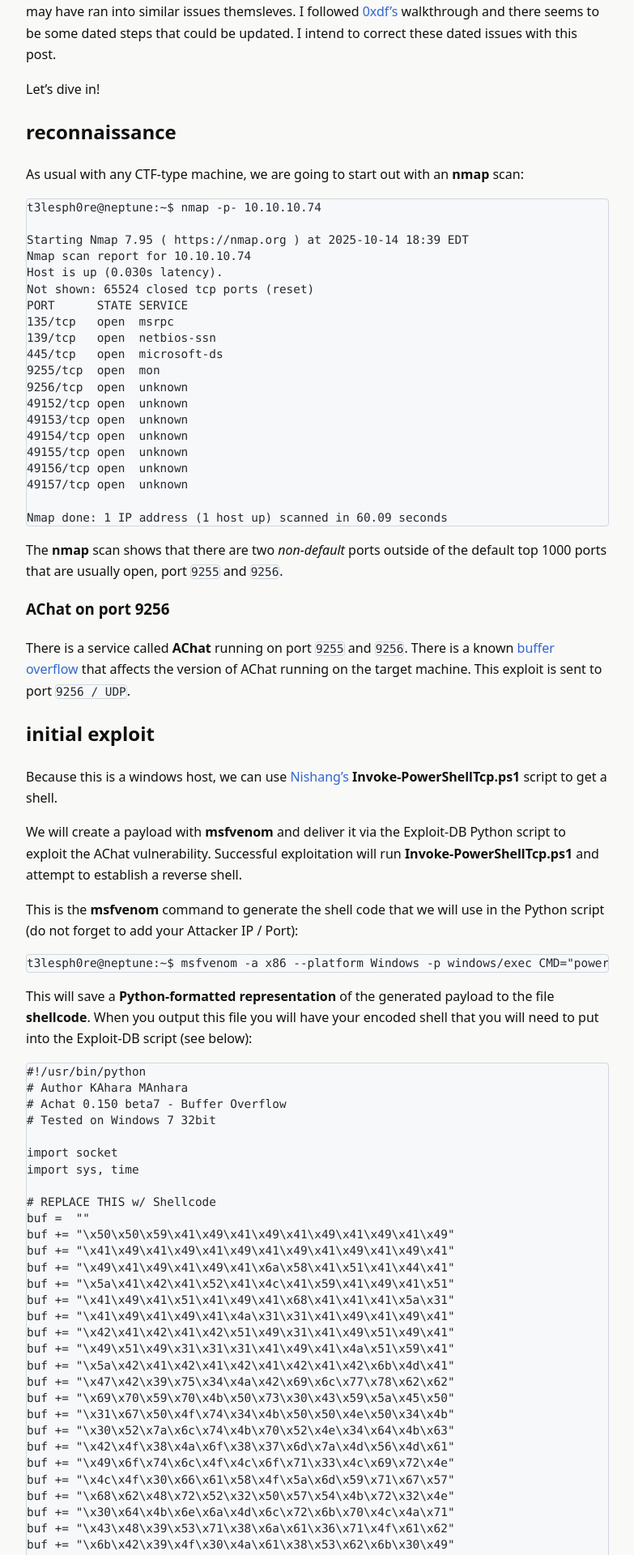
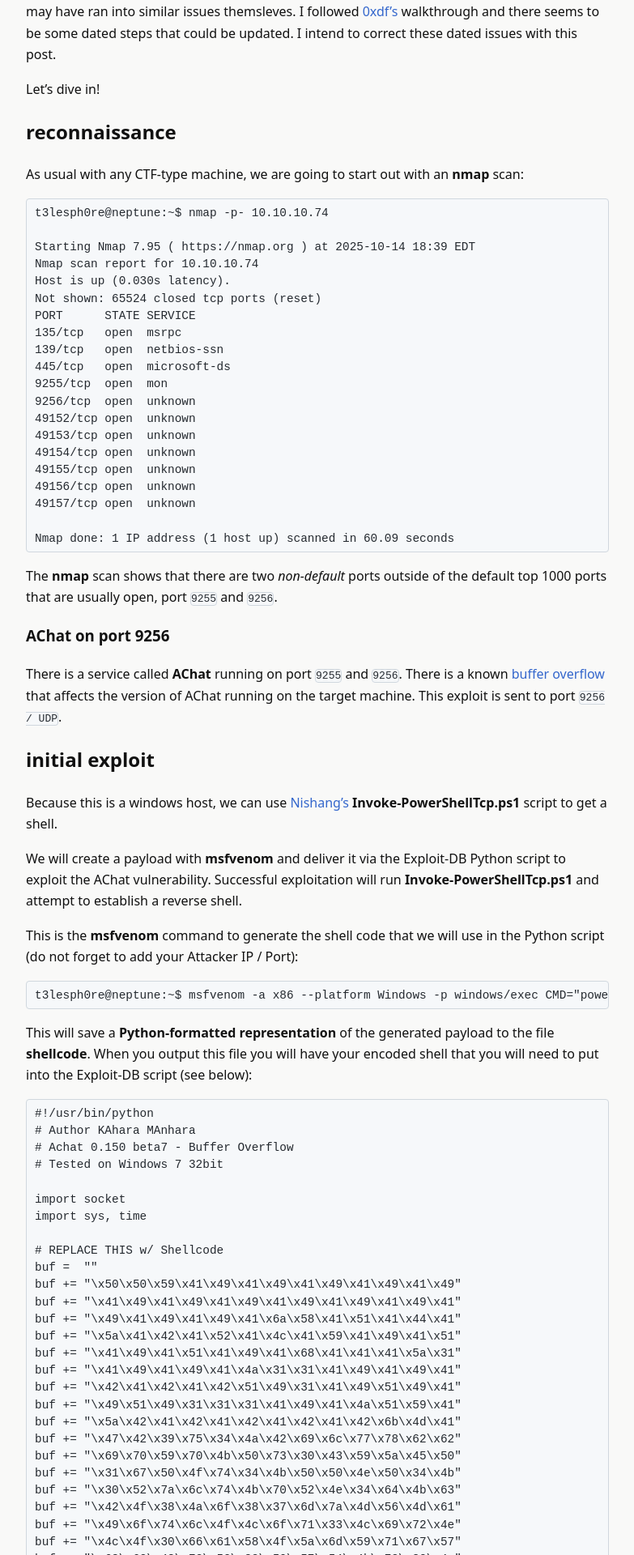
Before and after one commit to t3lesph0re/t3lesph0re.github.io, a Jekyll site: the page built from _posts/2025-10-14-htb_chatterbox.md, in a window 1280 px wide. Shown: the part 587-2507 px from the top of the page at 81% size, without its empty margins (248-1031 px from the left). Built offline with Jekyll 4.4.1, drawn with Linux system fonts in a browser that asks for light colours; some of the changed text lies outside the part shown.

Commit message:
Code blocks

````diff
--- a/_posts/2025-10-14-htb_chatterbox.md
+++ b/_posts/2025-10-14-htb_chatterbox.md
@@ -139,13 +139,18 @@
 sock.close()
 ```
 
-Once you have updated this script, we will need 3 seperate terminals: Python HTTP server, listener, and the exploit script.
+Once you have updated this script (I downloaded it as it s defauly file name `36025`), we will need 3 seperate terminals: Python HTTP server, listener, and the exploit script.
 
 1. Start the HTTP python server:
+
+<pre><code>
 
 ```bash
 t3lesph0re@neptune:~$ python3 -m http.server 80
 ```
+
+</code></pre>
+
 
 2. Start the listener:
 
--- a/assets/css/custom.css
+++ b/assets/css/custom.css
@@ -66,71 +66,51 @@
 .post-nav a{opacity:.9}
 .post-nav a:hover{opacity:1;text-decoration:underline}
 
-/* === FINAL TIGHTEN === */
+/* ===== Nuclear reset for code blocks (one border, one padding) ===== */
 
-/* One wrapper carries border/bg; inner wrapper has none */
+/* Outer wrapper: keep ONLY this border/background */
 .highlighter-rouge,
 figure.highlight,
 .highlight {
   background: #f6f8fa !important;
   color: #24292f !important;
-  border: 1px solid #d0d7de !important;   /* single border only */
+  border: 1px solid #d0d7de !important;
   border-radius: 4px !important;
+  margin: 0.5rem 0 !important;
   padding: 0 !important;
-  margin: 0.5rem 0 !important;
   box-shadow: none !important;
 }
 
-/* kill the inner box that adds that extra line */
-.highlighter-rouge .highlight {
+/* Kill ALL inner borders/padding/shadows/outline */
+.highlighter-rouge * ,
+figure.highlight * ,
+.highlight * {
   border: 0 !important;
+  outline: 0 !important;
+  box-shadow: none !important;
   background: transparent !important;
+  margin: 0 !important;
   padding: 0 !important;
-  margin: 0 !important;
 }
 
-/* if the theme uses a table for line numbers, strip it */
-.highlight table,
-.highlight table tr,
-.highlight table td {
-  border: 0 !important;
-  background: transparent !important;
-  padding: 0 !important;
-  margin: 0 !important;
-}
-
-/* ONLY padding lives here */
+/* Re-apply the ONLY padding to the text area */
 .highlight > pre,
 figure.highlight > pre,
 pre {
-  margin: 0 !important;
-  border: 0 !important;
-  background: transparent !important;
-  padding: 6px 10px !important;         /* compact */
+  padding: 6px 10px !important;
   font: 0.9rem/1.4 'JetBrains Mono','Fira Code',ui-monospace,Menlo,Consolas,monospace;
   overflow-x: auto;
+  white-space: pre;
 }
 
-/* no double styling for code inside pre */
-pre code,
-.highlight pre code {
-  background: transparent !important;
-  border: 0 !important;
-  padding: 0 !important;
-  color: inherit !important;
-}
+/* Inner code inherits, no extra styles */
+pre code { color: inherit !important; }
 
-/* Inline code chips */
-code {
-  font: 0.9rem 'JetBrains Mono','Fira Code',ui-monospace,Menlo,Consolas,monospace;
+/* Inline code chips (non-block) */
+code:not(pre code) {
   background: #f2f4f6 !important;
   color: #24292f !important;
   border: 1px solid #e1e4e8 !important;
   border-radius: 4px !important;
   padding: 0.05rem 0.25rem !important;
 }
-
-/* tighten spacing when a block follows a paragraph */
-p + .highlighter-rouge,
-p + .highlight,
-p + figure.highlight { margin-top: 0.3rem !important; }
````
